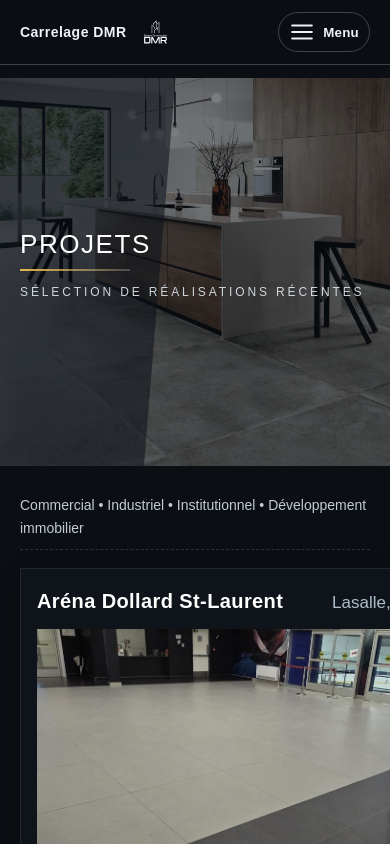
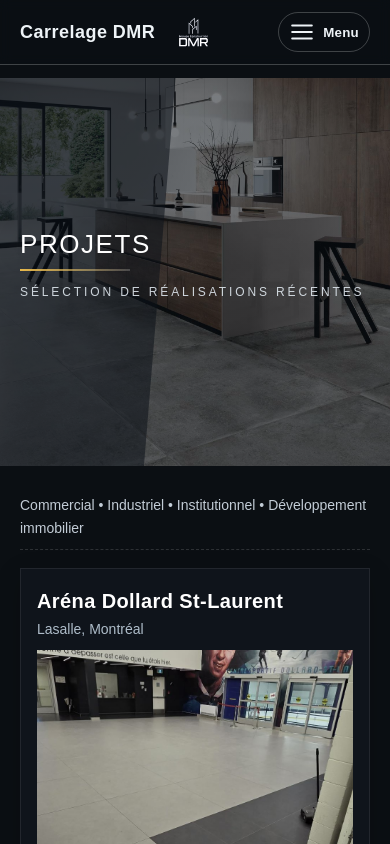
Before and after one commit to lapadulamichael/groupedmrsite, a plain HTML site: page projects.html in a window 390 px wide. Drawn offline with Linux system fonts and the light colour scheme.

Commit message:
fix err affichage -720px

```diff
--- a/projects.html
+++ b/projects.html
@@ -279,20 +279,19 @@
     }
     .nav-backdrop.is-visible{ display:block; }
   }
-  /* ----- Ajustement du nom dans le header sur mobile ----- */
-    @media (max-width: 720px) {
-      .brand-name {
-        white-space: nowrap;       /* Empêche le retour à la ligne */
-        font-size: 14px;           /* Réduit légèrement la taille */
-        line-height: 1;            /* Tient mieux dans le header */
-      }
-      .brand {
-        gap: 6px;                  /* Espace un peu plus compact */
-      }
-      .logo {
-        height: 32px;              /* Logo un peu plus petit */
-      }
+  /* Fix mobile: titre + ville sur 2 lignes (évite le texte coupé) */
+  @media (max-width: 720px){
+    .project-header{
+      flex-direction: column;
+      align-items: flex-start;
+      gap: 4px;
     }
+    .project-meta{
+      white-space: normal;   /* important */
+      font-size: 14px;       /* un peu plus petit */
+      line-height: 1.2;
+    }
+  }
   </style>
 </head>
 <link rel="icon" type="image/svg" sizes="32x32" href="images/favicon-32x32.svg">
```
